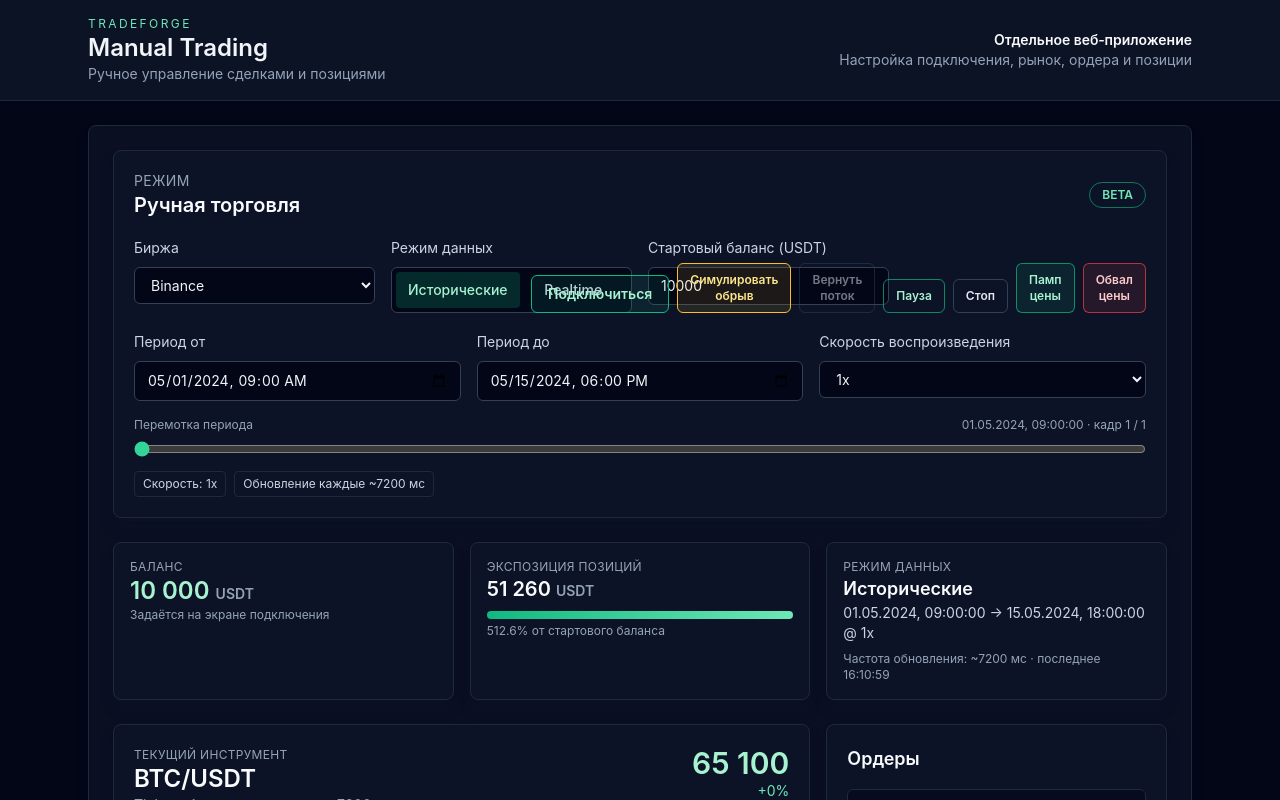
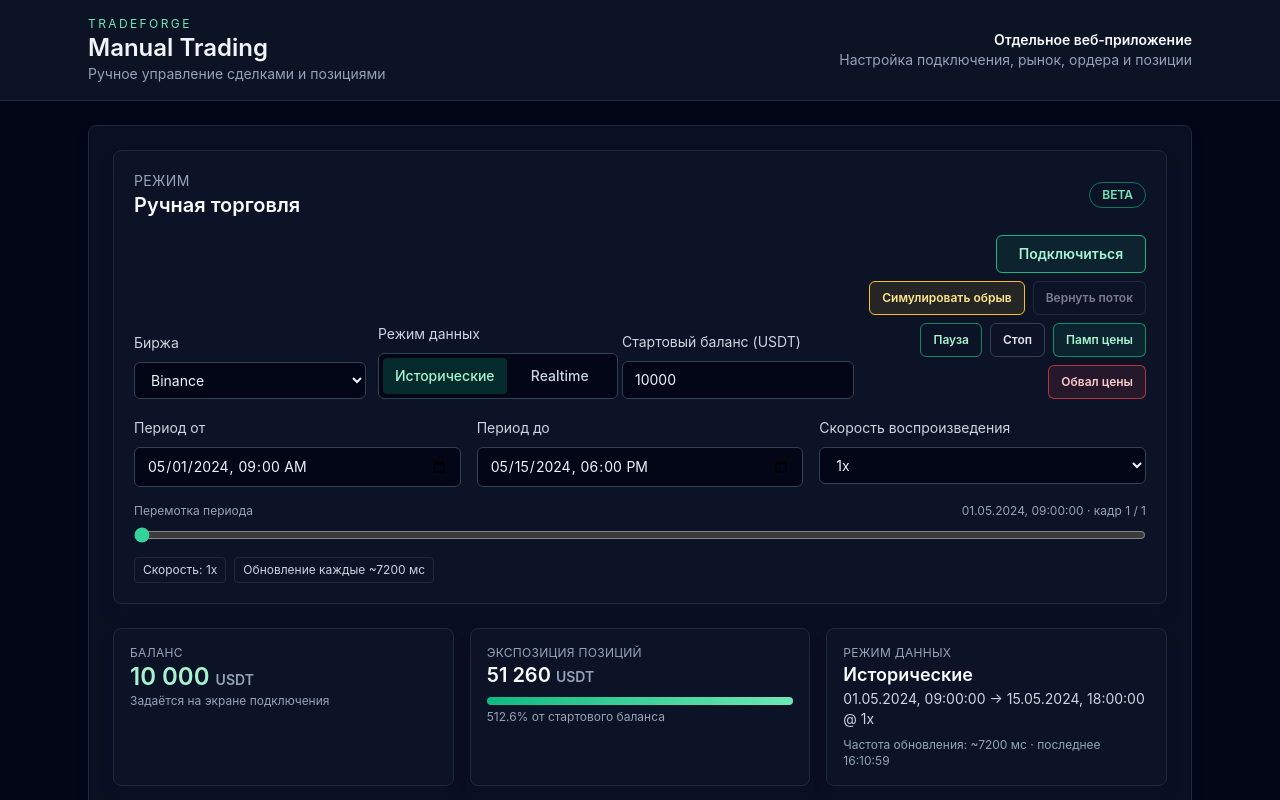
Before and after one commit to felis2803/TradeForge, a React (Vite) app in the folder apps/manual-trading/: page / in a window 1280 px wide. Shown: the top 800 px of the page. Built offline with nearby package versions, Linux system fonts and the light colour scheme.

Commit message:
Adjust manual trading data mode header layout (#83)

```diff
--- a/apps/manual-trading/src/ManualTrading.tsx
+++ b/apps/manual-trading/src/ManualTrading.tsx
@@ -1197,7 +1197,7 @@ export default function ManualTrading(): JSX.Element {
             Beta
           </span>
         </div>
-        <div className="grid gap-4 md:grid-cols-2 xl:grid-cols-4">
+        <div className="grid gap-3 md:grid-cols-2 xl:grid-cols-[repeat(3,minmax(0,1fr))_minmax(280px,1fr)] xl:items-end">
           <label className="space-y-2">
             <span className="text-sm text-slate-300">Биржа</span>
             <select
@@ -1214,7 +1214,7 @@ export default function ManualTrading(): JSX.Element {
           </label>
           <label className="space-y-2">
             <span className="text-sm text-slate-300">Режим данных</span>
-            <div className="flex rounded-md border border-slate-700 bg-slate-950 p-1 text-sm">
+            <div className="flex min-w-[240px] rounded-md border border-slate-700 bg-slate-950 p-1 text-sm">
               {(['history', 'realtime'] as const).map((mode) => (
                 <button
                   key={mode}
@@ -1244,11 +1244,11 @@ export default function ManualTrading(): JSX.Element {
               className="w-full rounded-md border border-slate-700 bg-slate-950 px-3 py-2 text-sm focus:border-emerald-400 focus:outline-none"
             />
           </label>
-          <div className="flex items-end justify-end gap-2">
+          <div className="flex flex-wrap items-end justify-end gap-2">
             <button
               type="button"
               onClick={handleConnect}
-              className="w-full rounded-md border border-emerald-500 bg-emerald-500/10 px-4 py-2 text-sm font-semibold text-emerald-200 hover:bg-emerald-500/20 md:w-auto"
+              className="w-full min-w-[150px] max-w-[220px] rounded-md border border-emerald-500 bg-emerald-500/10 px-4 py-2 text-sm font-semibold text-emerald-200 hover:bg-emerald-500/20 md:w-auto"
             >
               Подключиться
             </button>
```
